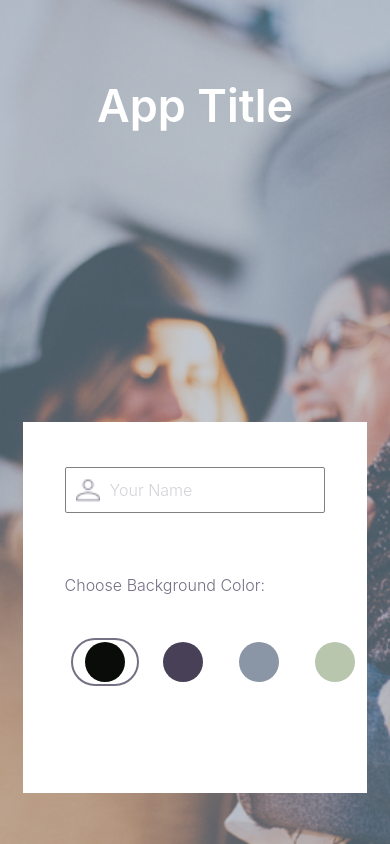
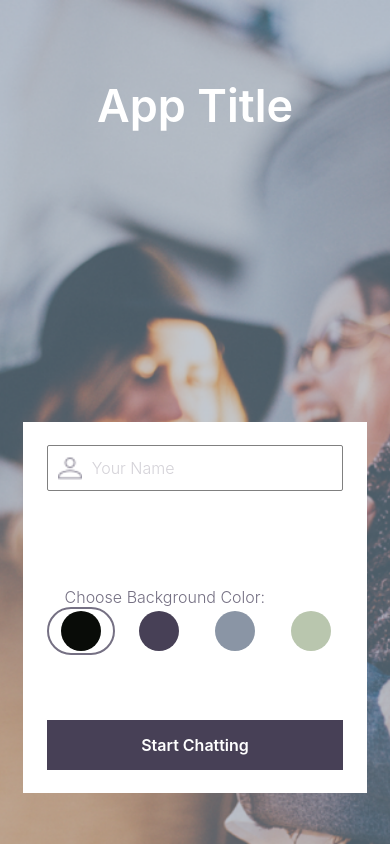
Before and after one commit to DarkVisor5/Chat-app, a React Native app: screen /Start in a window 390 px wide. Built offline with nearby package versions, Linux system fonts and the light colour scheme.

Commit message:
Updated start chatting working again

```diff
--- a/components/Start.js
+++ b/components/Start.js
@@ -9,6 +9,7 @@ import {
   Image,
 } from 'react-native';
 
+// Color options for user to select the chat background
 const colors = {
   black: '#090C08',
   purple: '#474056',
@@ -16,6 +17,7 @@ const colors = {
   green: '#B9C6AE',
 };
 
+// Component for selecting a background color
 const ColorSelector = ({ onSelectColor, selectedColor }) => (
   <View style={styles.colorSelector}>
     {Object.keys(colors).map((key) => (
@@ -37,7 +39,7 @@ const ColorSelector = ({ onSelectColor, selectedColor }) => (
   </View>
 );
 
-
+// Start screen component where users enter their name and select background color
 export default function Start({ navigation }) {
   const [name, setName] = useState('');
   const [backgroundColor, setBackgroundColor] = useState(colors.black);
@@ -73,8 +75,11 @@ export default function Start({ navigation }) {
             />
 
           </View>
-          <Text style={styles.colorText}>Choose Background Color:</Text>
-          <ColorSelector onSelectColor={setBackgroundColor} selectedColor={backgroundColor} />
+          <View style={styles.colorContainer}>
+            <Text style={styles.colorText}>Choose Background Color:</Text>
+            <ColorSelector onSelectColor={setBackgroundColor} selectedColor={backgroundColor} />
+          </View>
+
           <TouchableOpacity
             style={styles.button}
             onPress={() => {
@@ -107,27 +112,30 @@ const styles = StyleSheet.create({
     marginTop: '20%',
   },
   contentContainer: {
+    flex: 1,
     width: '88%',
     height: '44%',
     backgroundColor: 'white',
     alignItems: 'center',
-    justifyContent: 'space-around',
+    justifyContent: 'space-between', // Adjust space distribution
     padding: '6%',
     position: 'absolute',
     bottom: '6%',
     left: '6%',
     right: '6%',
   },
+
   inputContainer: {
     flexDirection: 'row',
     alignItems: 'center',
-    width: '88%',
+    width: '100%',
     borderColor: 'gray',
     borderWidth: 1,
     padding: 10,
     borderRadius: 2,
-    marginBottom: 20,
+    marginBottom: 20, // Keep or adjust based on space needed
   },
+
   inputIcon: {
     marginRight: 10,
     width: 24,
@@ -172,11 +180,22 @@ const styles = StyleSheet.create({
     borderRadius: 20,
     marginHorizontal: 10,
   },
-
+  button: {
+    backgroundColor: '#474056', // Ensure it's visible
+    width: '100%',
+    padding: 15,
+    justifyContent: 'center',
+    alignItems: 'center',
+  },
   buttonText: {
     fontSize: 16,
     fontWeight: '600',
     color: '#FFFFFF',
+  },
+  colorContainer: {
+    alignSelf: 'stretch',
+    alignItems: 'center',
+    marginTop: 10,  // Add top margin if needed
   },
   colorText: {
     fontSize: 16,
@@ -185,4 +204,9 @@ const styles = StyleSheet.create({
     alignSelf: 'flex-start',
     paddingLeft: '6%',
   },
+  colorSelector: {
+  flexDirection: 'row',
+  justifyContent: 'center',  // Centers the color buttons in the container
+  width: '100%',  // Use full width of the container
+},
 });
```
